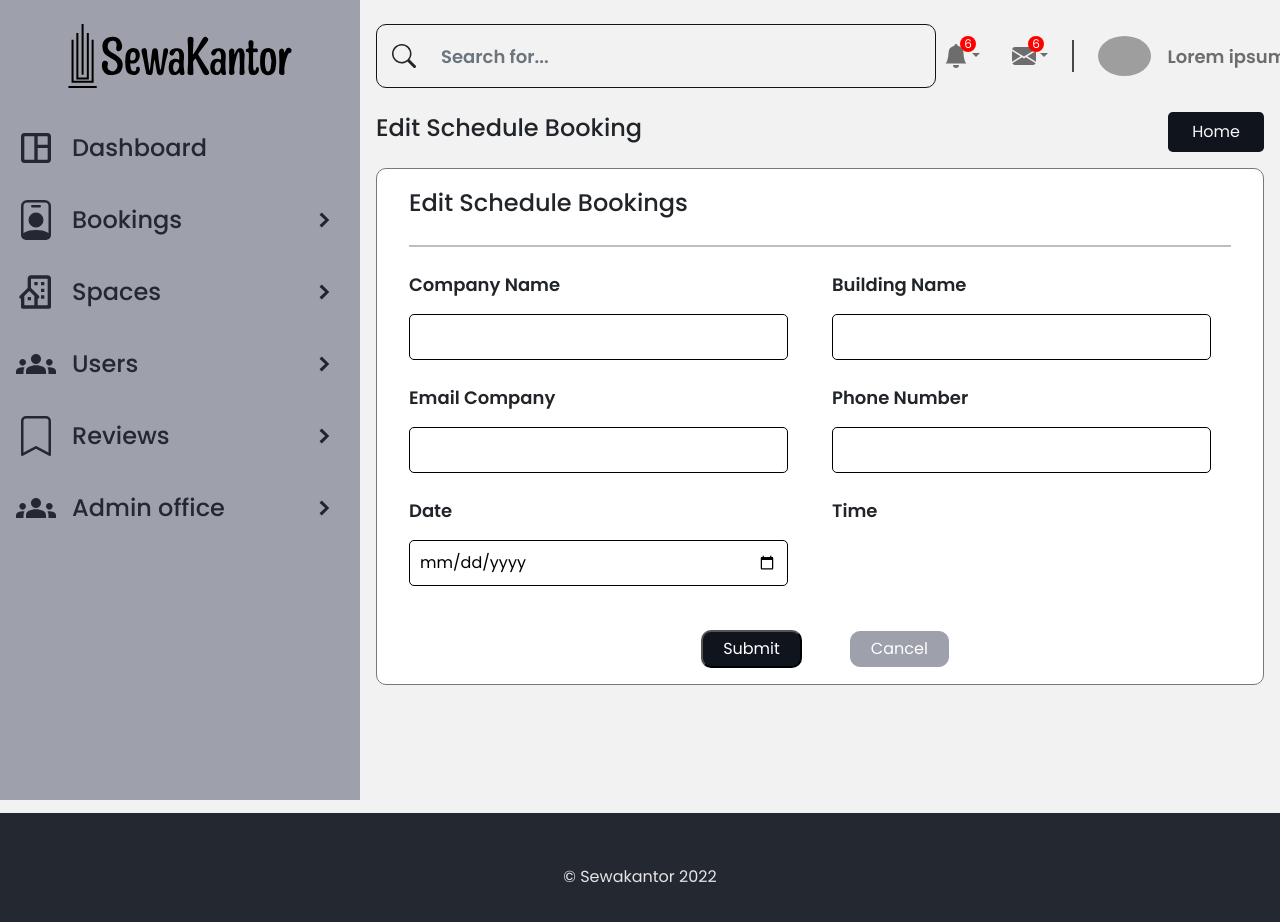
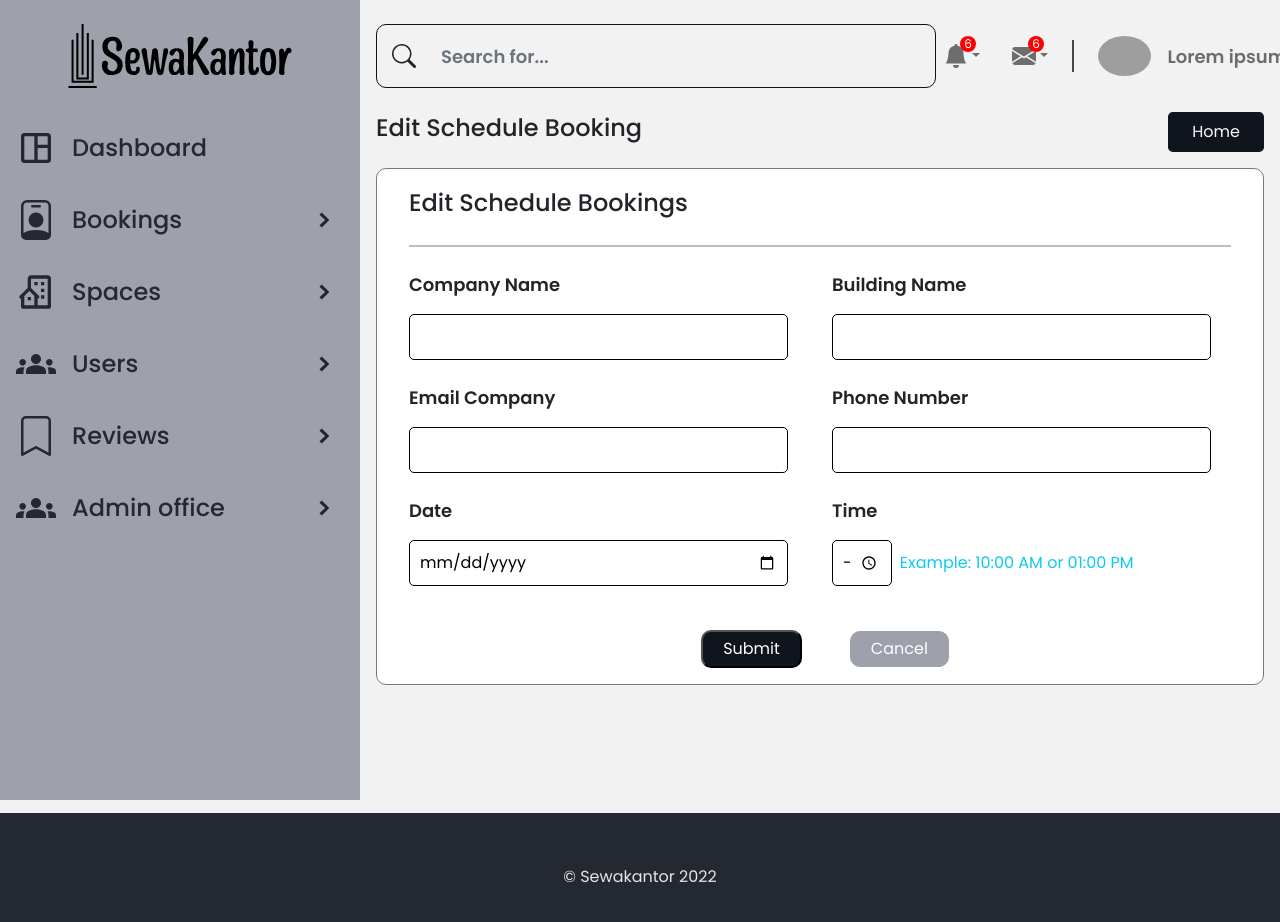
Before and after one commit to Kelompok-9-Office-Booking-System/sewakantor-frontend, a React (Create React App) app: page / in a window 1280 px wide. Shown: the top 922 px of the page. Built offline with nearby package versions, Linux system fonts and the light colour scheme; grey boxes are pictures that could not be loaded.

Commit message:
edit logic time and date
make a useState for time and date

```diff
--- a/src/pages/AdminBooking/Edit/index.js
+++ b/src/pages/AdminBooking/Edit/index.js
@@ -11,6 +11,8 @@ const AdminEditBooking = () => {
     buildingName: "",
     email:"",
     noHandphone: "",
+    date:"",
+    time:"",
   }
 
   const baseError = {
@@ -48,9 +50,9 @@ const AdminEditBooking = () => {
         }
       }
 
-
       setDatas({...data,
             [name] : value});
+      console.info(data);
   }
 
   // Error handling when buttton submit had to press
@@ -79,7 +81,9 @@ const AdminEditBooking = () => {
                 <label className={`mb-3 ${style.label}`}>Company Name</label>
                 <br/>
                 <input  type='text'
-                        name="company"
+                        name="companyName"
+                        value={data.companyName}
+                        onChange={handleInputTodo}
                         required
                         />
               </div>
@@ -87,7 +91,9 @@ const AdminEditBooking = () => {
                 <label className={`mb-3 ${style.label}`}>Building Name</label>
                 <br/>
                 <input  type='text'
-                        name="building"
+                        name="buildingName"
+                        value={data.buildingName}
+                        onChange={handleInputTodo}
                         required/>
               </div>
           </div>
@@ -119,11 +125,22 @@ const AdminEditBooking = () => {
               <div className="col-6">
                 <label className={`mb-3 ${style.label}`}>Date</label>
                 <br/>
-                <input type='date' name="date" required/>
+                <input  type='date'
+                        name="date"
+                        value={data.date}
+                        onChange={handleInputTodo}
+                        required/>
              </div>
               <div className="col-6">
                 <label className={`mb-3 ${style.label}`}>Time</label>
                 <br/>
+                <input  type="time"
+                        name="time"
+                        value={data.time}
+                        onChange={handleInputTodo}
+                        className={style.time}
+                        required/>
+              <span className="ms-2 text-info">Example: 10:00 AM or 01:00 PM</span>
               </div>
             </div>
             <div className={`text-center mt-4 ${style.addSpace_form_button}`}>
--- a/src/pages/AdminBooking/Edit/style.module.css
+++ b/src/pages/AdminBooking/Edit/style.module.css
@@ -16,6 +16,10 @@
     border-radius: 5px;
     border: 1px solid;
     padding: 10px;
+}
+
+.time{
+    width: 15% !important;
 }
 
 .form_input_address select {
```
